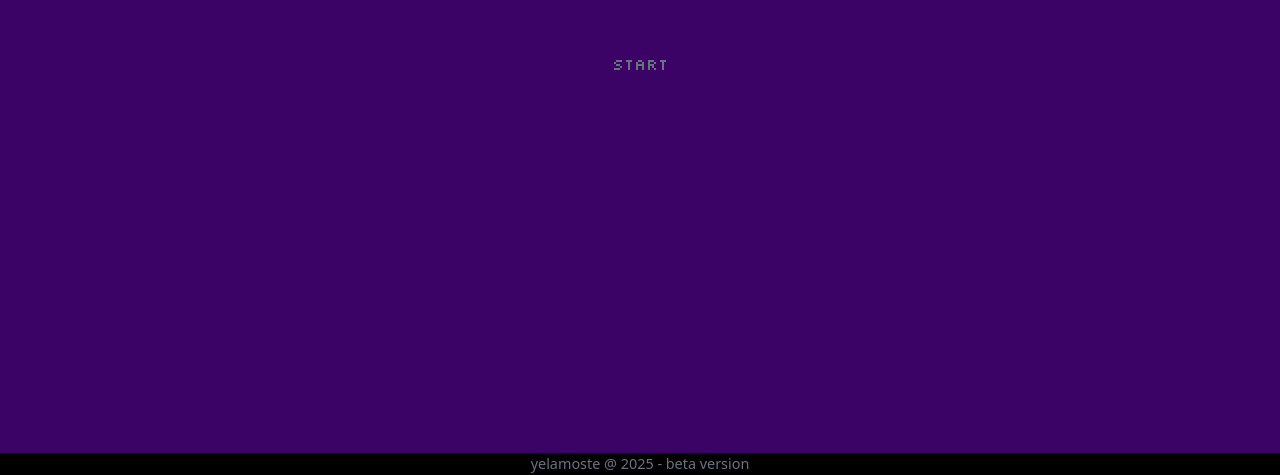
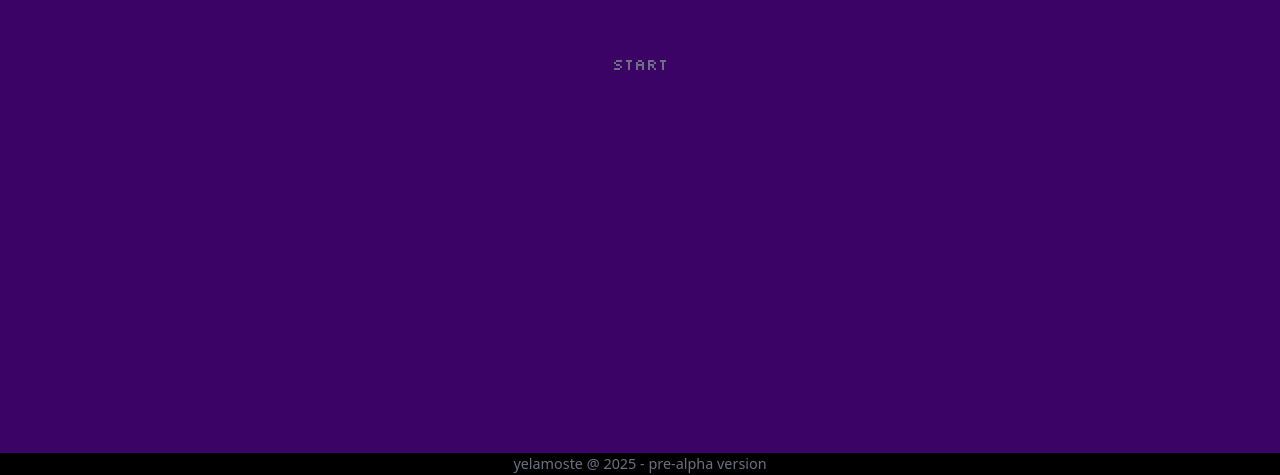
Before and after one commit to yelamoste/testProject, a React (Vite) app: page / in a window 1280 px wide. Shown: the part 325-800 px from the top of the page. Built offline with nearby package versions, Linux system fonts and the light colour scheme.

Commit message:
Update App.jsx
Correction on test version

```diff
--- a/src/App.jsx
+++ b/src/App.jsx
@@ -43,7 +43,7 @@ function App() {
         </>
       )}
       <div className="bg-black text-gray-500 text-[0.9rem] flex justify-center">
-        yelamoste @ 2025 - beta version
+        yelamoste @ 2025 - pre-alpha version
       </div>
     </>
   );
```
